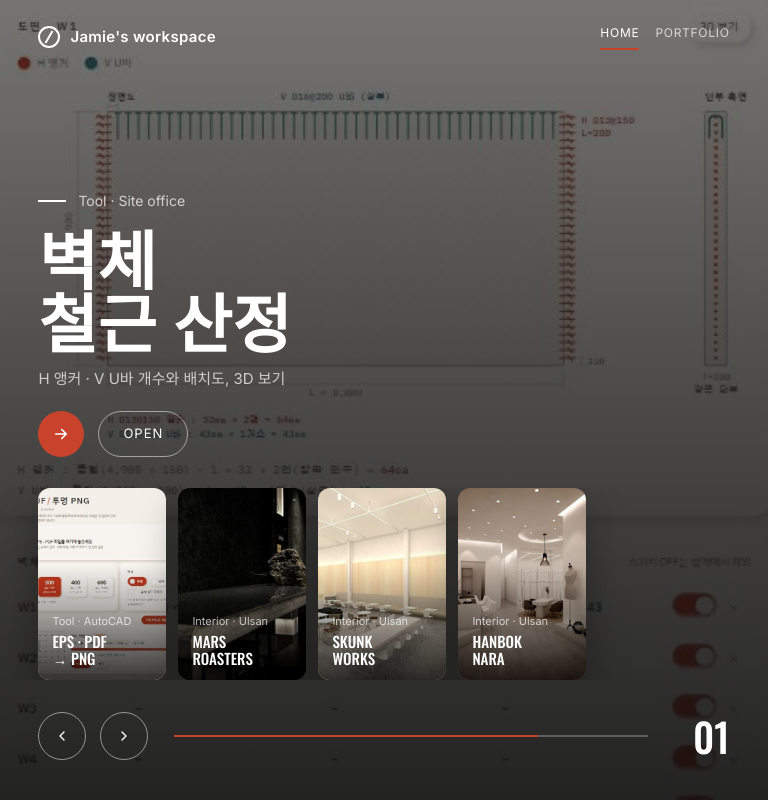
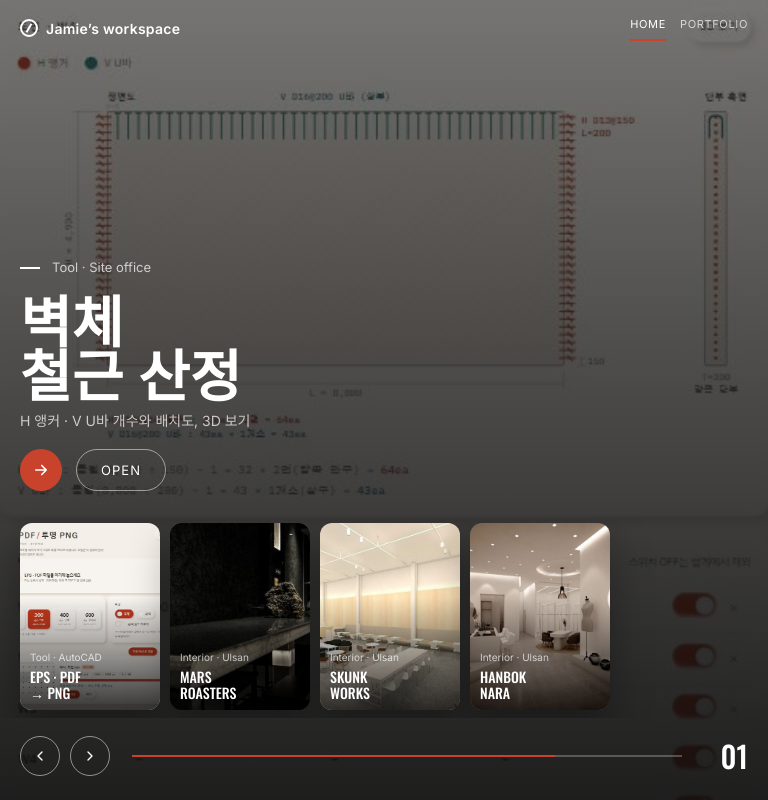
Before and after one commit to megaedu549-Jamie/Construction, a plain HTML site: page index.html in a window 768 px wide. Drawn offline with nearby package versions, Linux system fonts and the light colour scheme.

Commit message:
Add files via upload

```diff
--- a/index.html
+++ b/index.html
@@ -3,7 +3,7 @@
 <head>
 <meta charset="utf-8">
 <meta name="viewport" content="width=device-width, initial-scale=1">
-<title>Jamie's workspace by유재성</title>
+<title>Jamie’s workspace by 유재성</title>
 <meta name="description" content="현장 사무실용 도구와 인테리어·건축 포트폴리오 · 유재성">
 <link rel="preconnect" href="https://fonts.googleapis.com">
 <link rel="preconnect" href="https://fonts.gstatic.com" crossorigin>
@@ -83,20 +83,52 @@
 
   .note { position: absolute; z-index: 4; left: var(--side); bottom: clamp(28px, 6vh, 56px); font-size: 12px; color: rgba(255,255,255,.55); max-width: 40vw; }
 
-  @media (max-width: 860px) {
-    .links { gap: 16px; font-size: 12px; }
+  /* ---------- PHONE (portrait) and short landscape screens ----------
+     Everything stacks top-to-bottom in normal flow, so nothing can overlap. */
+  @media (max-width: 860px), (max-height: 540px) {
+    :root { --side: 20px; }
+    .stage { height: auto; min-height: 100vh; min-height: 100svh; display: flex; flex-direction: column; padding-bottom: 24px; }
+    .nav, .copy, .cards, .ctrl { position: relative; inset: auto; left: auto; right: auto; top: auto; bottom: auto; transform: none; z-index: 4; }
+    .nav { padding: 16px var(--side); }
+    .logo { white-space: nowrap; font-size: 14px; gap: 8px; }
+    .logo i { width: 18px; height: 18px; }
+    .logo small { display: none; }
+    .links { gap: 14px; font-size: 11px; white-space: nowrap; }
     .links .hide-m { display: none; }
-    .logo small { display: none; }
-    .copy { top: 22%; transform: none; width: auto; right: var(--side); }
-    .title { font-size: clamp(40px, 12vw, 64px); }
-    .desc { margin-bottom: 20px; }
-    .cards { left: 0; top: auto; bottom: 120px; transform: none; padding: 0 var(--side); gap: 12px; overflow-x: auto; scrollbar-width: none; }
+
+    .copy { width: auto; margin-top: auto; padding: 24px var(--side) 0; }
+    .eyebrow { font-size: 13px; }
+    .eyebrow::before { width: 20px; }
+    .title { font-size: clamp(36px, 11vw, 56px); margin: 10px 0 10px; }
+    .desc { font-size: 14px; margin-bottom: 18px; }
+    .go, .open { height: 42px; }
+    .go { width: 42px; }
+
+    .cards { margin-top: 28px; padding: 4px var(--side) 8px; gap: 10px; overflow-x: auto; scroll-snap-type: x mandatory; scrollbar-width: none; }
     .cards::-webkit-scrollbar { display: none; }
-    .card { width: 128px; border-radius: 12px; }
-    .card b { font-size: 15px; }
-    .ctrl { left: var(--side); padding: 0; bottom: 40px; }
+    .card { width: 30vw; max-width: 140px; min-width: 104px; aspect-ratio: 3 / 4; border-radius: 12px; scroll-snap-align: start; }
+    .card:hover { transform: none; }
+    .card span { left: 10px; right: 10px; bottom: 10px; }
+    .card em { font-size: 10px; }
+    .card b { font-size: 14px; }
+
+    .ctrl { padding: 18px var(--side) 0; gap: 10px; }
+    .arrow { width: 40px; height: 40px; }
+    .num { font-size: 30px; min-width: 44px; }
     .note { display: none; }
-    .shade { background: linear-gradient(180deg, rgba(12,12,12,.55) 0%, rgba(12,12,12,.75) 55%, rgba(12,12,12,.9) 100%); }
+    .shade { background: linear-gradient(180deg, rgba(12,12,12,.55) 0%, rgba(12,12,12,.72) 45%, rgba(12,12,12,.92) 100%); }
+  }
+
+  /* phone turned sideways: copy left, cards right */
+  @media (max-height: 540px) and (min-width: 600px) {
+    .stage { display: grid; grid-template-columns: 1fr 1fr; grid-template-rows: auto 1fr auto; column-gap: 8px; }
+    .nav { grid-column: 1 / -1; }
+    .copy { grid-column: 1; grid-row: 2; align-self: center; margin: 0; padding-top: 0; }
+    .title { font-size: 40px; }
+    .desc { margin-bottom: 12px; }
+    .cards { grid-column: 2; grid-row: 2; align-self: center; margin: 0; padding-left: 0; }
+    .card { width: 104px; min-width: 0; }
+    .ctrl { grid-column: 1 / -1; grid-row: 3; padding-top: 8px; }
   }
 </style>
 </head>
@@ -108,7 +140,7 @@
   <div class="shade"></div>
 
   <header class="nav">
-    <a class="logo" href="/"><i></i>Jamie's workspace <small>by 유재성</small></a>
+    <a class="logo" href="/"><i></i>Jamie’s workspace <small>by 유재성</small></a>
     <nav class="links">
       <a class="cur" href="/">HOME</a>
       <a href="/portfolio/">PORTFOLIO</a>
```
